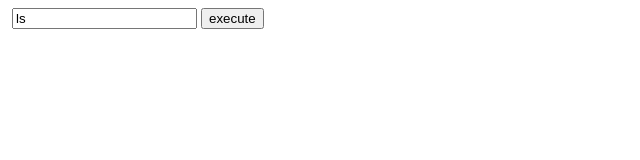
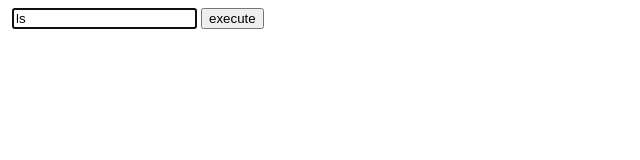
Before and after one commit to asinbow/fbTest, a browser extension: page Demo/index.html in a window 1280 px wide. Shown: the whole page, without its empty margins (0-640 px from the left). Drawn offline with Linux system fonts and the light colour scheme.

Commit message:
focus command input text on document ready

```diff
--- a/Demo/index.html
+++ b/Demo/index.html
@@ -24,6 +24,7 @@
                     }
                     $("#execute").click();
                 });
+                $("#command").focus();
             });
 
         </script>
```
